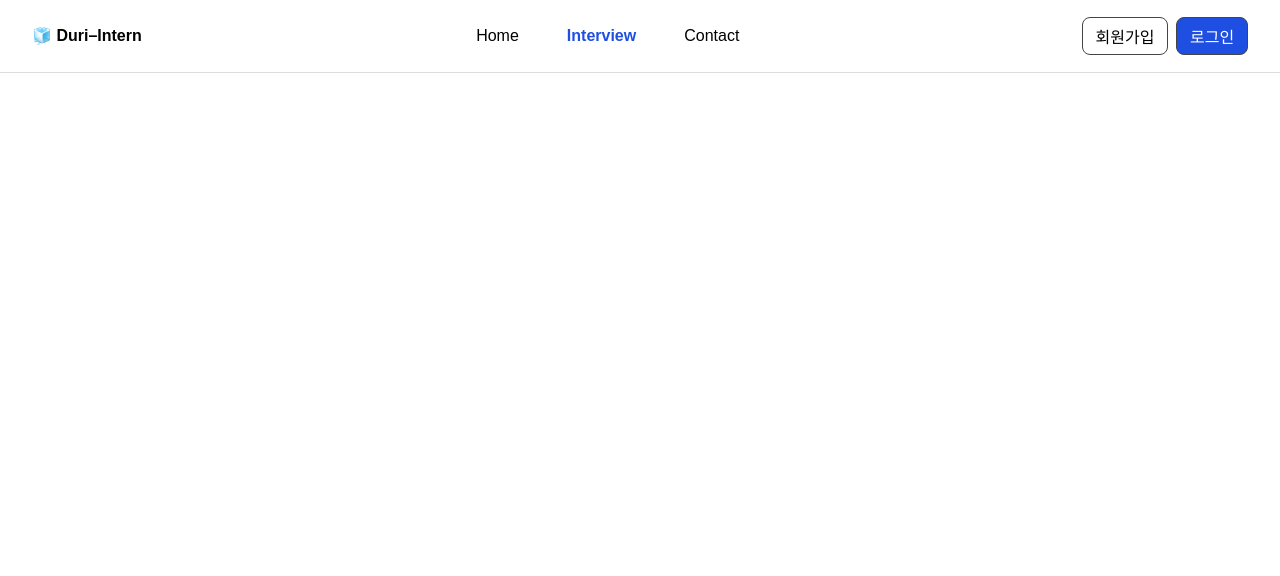
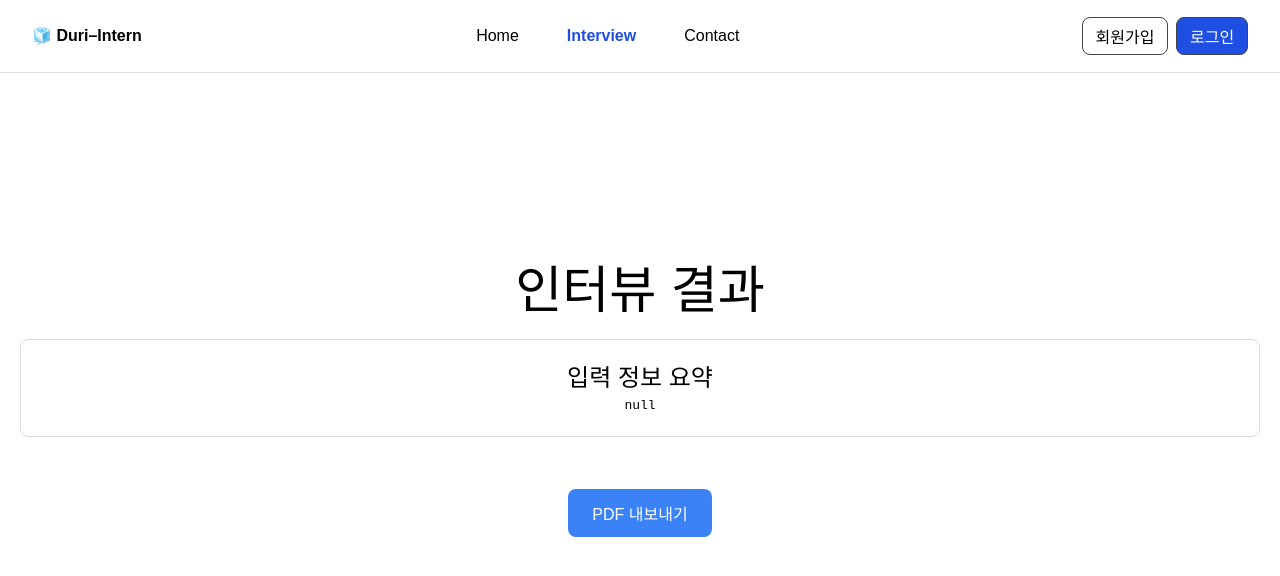
Before and after one commit to knupp7/react-ai-interview, a React (Vite) app in the folder vite-project/: page /interview/result in a window 1280 px wide. Shown: the top 576 px of the page. Built offline with nearby package versions, Linux system fonts and the light colour scheme.

Commit message:
[feat] PDF 내보내기 버튼 컴포넌트 추가

```diff
--- a/vite-project/src/App.jsx
+++ b/vite-project/src/App.jsx
@@ -8,6 +8,7 @@ import SignUp from './pages/SignUp'
 import './App.css'
 import NavBar from './components/NavBar';
 import { Routes, Route } from 'react-router-dom';
+import InterviewResult from './pages/InterviewResult'
 
 function App() {
   return (
@@ -20,6 +21,7 @@ function App() {
         <Route path="/interview/chat" element={<InterviewChat />} />
         <Route path="/login" element={<Login />} />
         <Route path="/signup" element={<SignUp />} />
+        <Route path="/interview/result" element={<InterviewResult />} />
       </Routes>
     </div>
   );
--- a/vite-project/src/pages/InterviewChat.jsx
+++ b/vite-project/src/pages/InterviewChat.jsx
@@ -1,7 +1,8 @@
-import { useLocation } from "react-router-dom";
+import { useLocation, useNavigate } from "react-router-dom";
 
 export default function InterviewStart() {
   const location = useLocation();
+  const navigate = useNavigate();
   const formData = location.state;
 
   if (!formData) {
@@ -19,6 +20,10 @@ export default function InterviewStart() {
     resume,
     profileImage
   } = formData;
+
+  const handleStartInterviewResult = () => {
+    navigate("/interview/result", { state: formData });
+  };
 
   return (
     <div style={{ maxWidth: "800px", margin: "40px auto", padding: "20px" }}>
@@ -78,6 +83,23 @@ export default function InterviewStart() {
           {resume}
         </pre>
       </div>
+
+      {/* 인터뷰 결과 페이지 이동 버튼 */}
+      <button
+        onClick={handleStartInterviewResult}
+        style={{
+          marginTop: "30px",
+          padding: "10px 20px",
+          fontSize: "16px",
+          backgroundColor: "#007bff",
+          color: "white",
+          border: "none",
+          borderRadius: "6px",
+          cursor: "pointer"
+        }}
+      >
+        인터뷰 결과 확인하기
+      </button>
     </div>
   );
 }
--- /dev/null
+++ b/vite-project/src/pages/InterviewResult.jsx
@@ -0,0 +1,31 @@
+import { useLocation } from "react-router-dom";
+import ExportPDFButton from "./interview-result-comps/ExportPDFButton";
+
+export default function InterviewResult() {
+  const location = useLocation();
+  const formData = location.state;
+
+  return (
+    <div style={{ padding: "20px" }}>
+      <h1>인터뷰 결과</h1>
+
+      {/* PDF로 내보낼 예시 타겟 */}
+      <div id="export-target" style={{
+        backgroundColor: "#fff",
+        padding: "20px",
+        border: "1px solid #ddd",
+        borderRadius: "8px",
+        marginTop: "20px",
+        marginBottom: "20px"
+      }}>
+        <h2>입력 정보 요약</h2>
+        <pre style={{ whiteSpace: "pre-wrap" }}>
+          {JSON.stringify(formData, null, 2)}
+        </pre>
+      </div>
+
+      {/* PDF 내보내기 버튼 */}
+      <ExportPDFButton />
+    </div>
+  );
+}
--- /dev/null
+++ b/vite-project/src/pages/interview-result-comps/ExportPDFButton.jsx
@@ -0,0 +1,24 @@
+import React from 'react';
+import html2pdf from 'html2pdf.js';
+import styles from '../../styles/ExportPDFButton.module.css';
+
+const ExportPDFButton = () => {
+  const handleExport = () => {
+    const element = document.getElementById('export-target');
+    html2pdf().set({
+      margin: 0.5,
+      filename: 'interview-analysis.pdf',
+      image: { type: 'jpeg', quality: 0.98 },
+      html2canvas: { scale: 2 },
+      jsPDF: { unit: 'in', format: 'a4', orientation: 'portrait' },
+    }).from(element).save();
+  };
+
+  return (
+    <button onClick={handleExport} className={styles.exportButton}>
+      PDF 내보내기
+    </button>
+  );
+};
+
+export default ExportPDFButton;
--- /dev/null
+++ b/vite-project/src/styles/ExportPDFButton.module.css
@@ -0,0 +1,15 @@
+.exportButton {
+    margin-top: 2rem;
+    padding: 0.75rem 1.5rem;
+    background-color: #3b82f6;
+    color: white;
+    font-size: 1rem;
+    border: none;
+    border-radius: 0.5rem;
+    cursor: pointer;
+    transition: background-color 0.2s ease;
+}
+
+.exportButton:hover {
+    background-color: #2563eb;
+}
```
